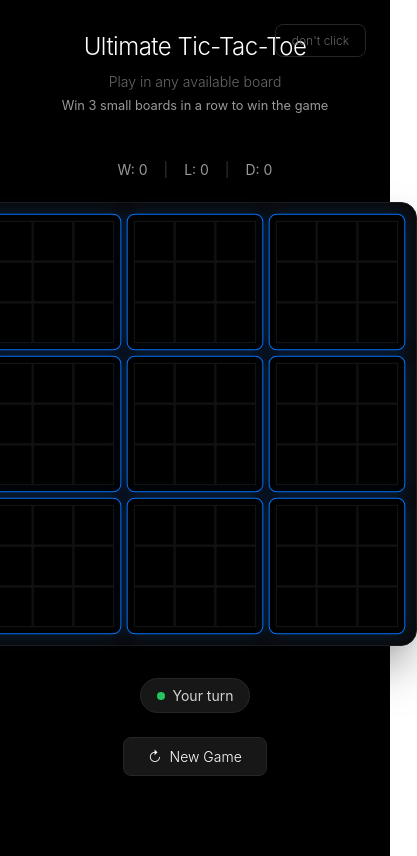
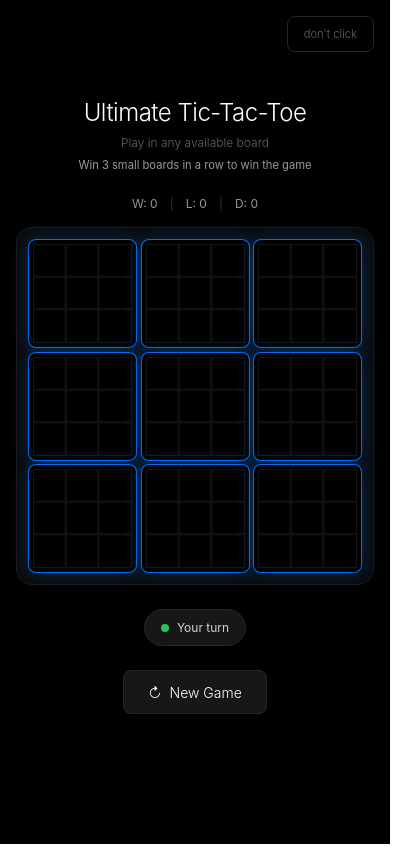
Before and after one commit to cotangens8/game, a React (Vite) app: page / in a window 390 px wide. Shown: the whole page, 417 px wide, since content can reach past the window. Built offline with nearby package versions, Linux system fonts and the light colour scheme; no server answers.

Commit message:
Optimize for mobile devices

```diff
--- a/src/App.css
+++ b/src/App.css
@@ -2,6 +2,7 @@
   margin: 0;
   padding: 0;
   box-sizing: border-box;
+  -webkit-tap-highlight-color: transparent;
 }
 
 body {
@@ -9,22 +10,30 @@ body {
     'Ubuntu', 'Cantarell', 'Fira Sans', 'Droid Sans', 'Helvetica Neue', sans-serif;
   -webkit-font-smoothing: antialiased;
   -moz-osx-font-smoothing: grayscale;
+  overflow-x: hidden;
+  position: fixed;
+  width: 100%;
+  height: 100%;
 }
 
 .game-container {
   min-height: 100vh;
+  min-height: 100dvh; /* Dynamic viewport height for mobile */
   background: #000000;
   color: white;
   display: flex;
   flex-direction: column;
   align-items: center;
   justify-content: center;
-  padding: 2rem 1rem;
+  padding: 1rem;
+  overflow-y: auto;
+  -webkit-overflow-scrolling: touch;
 }
 
 .header {
-  margin-bottom: 3rem;
+  margin-bottom: 1.5rem;
   text-align: center;
+  max-width: 100%;
 }
 
 .title-row {
@@ -32,37 +41,35 @@ body {
   align-items: center;
   justify-content: center;
   gap: 0.75rem;
-  margin-bottom: 0.75rem;
-}
-
-.sparkle {
-  font-size: 1.5rem;
-  color: #0070F3;
+  margin-bottom: 0.5rem;
 }
 
 h1 {
-  font-size: 2.5rem;
+  font-size: clamp(1.5rem, 5vw, 2.5rem);
   font-weight: 300;
   letter-spacing: -0.02em;
 }
 
 .subtitle {
   color: #666;
-  font-size: 0.875rem;
+  font-size: clamp(0.75rem, 3vw, 0.875rem);
   font-weight: 300;
+  padding: 0 1rem;
 }
+
 .rules {
   color: #999;
-  font-size: 0.8rem;
+  font-size: clamp(0.7rem, 2.5vw, 0.8rem);
   font-weight: 400;
   margin-top: 0.5rem;
+  padding: 0 1rem;
 }
 
 .stats {
   display: flex;
-  gap: 1rem;
-  margin-bottom: 1.5rem;
-  font-size: 0.875rem;
+  gap: 0.75rem;
+  margin-bottom: 1rem;
+  font-size: clamp(0.75rem, 3vw, 0.875rem);
   color: #999;
 }
 
@@ -72,27 +79,29 @@ h1 {
   gap: 0.5rem;
 }
 
-.stat-icon {
-  color: #22c55e;
-}
-
 .stat-divider {
   color: #333;
 }
 
 .board-container {
-  margin-bottom: 2rem;
+  margin-bottom: 1.5rem;
+  width: 100%;
+  max-width: min(95vw, 600px);
+  display: flex;
+  justify-content: center;
 }
 
 .big-board {
   display: grid;
   grid-template-columns: repeat(3, 1fr);
-  gap: 0.75rem;
-  padding: 1.5rem;
+  gap: clamp(0.375rem, 1.5vw, 0.75rem);
+  padding: clamp(0.75rem, 3vw, 1.5rem);
   background: #0a0a0a;
   border: 1px solid #1a1a1a;
   border-radius: 1rem;
   box-shadow: 0 25px 50px -12px rgba(0, 0, 0, 0.5);
+  width: 100%;
+  max-width: 600px;
 }
 
 .small-board {
@@ -100,13 +109,14 @@ h1 {
   background: #000;
   border: 1px solid #262626;
   border-radius: 0.5rem;
-  padding: 0.5rem;
+  padding: clamp(0.25rem, 1vw, 0.5rem);
   transition: all 0.3s ease;
+  aspect-ratio: 1;
 }
 
 .small-board.active {
   border-color: #0070F3;
-  box-shadow: 0 0 20px rgba(0, 112, 243, 0.2);
+  box-shadow: 0 0 20px rgba(0, 112, 243, 0.3);
   transform: scale(1.02);
 }
 
@@ -127,13 +137,13 @@ h1 {
 
 .winner-x {
   position: relative;
-  width: 4rem;
-  height: 4rem;
+  width: clamp(2.5rem, 10vw, 4rem);
+  height: clamp(2.5rem, 10vw, 4rem);
 }
 
 .x-line {
   position: absolute;
-  width: 3rem;
+  width: clamp(2rem, 8vw, 3rem);
   height: 0.25rem;
   background: white;
   border-radius: 0.125rem;
@@ -151,8 +161,8 @@ h1 {
 }
 
 .winner-o {
-  width: 3.5rem;
-  height: 3.5rem;
+  width: clamp(2.5rem, 9vw, 3.5rem);
+  height: clamp(2.5rem, 9vw, 3.5rem);
   border: 0.25rem solid #0070F3;
   border-radius: 50%;
 }
@@ -161,6 +171,7 @@ h1 {
   display: grid;
   grid-template-columns: repeat(3, 1fr);
   gap: 0;
+  height: 100%;
 }
 
 .cell {
@@ -173,11 +184,18 @@ h1 {
   cursor: pointer;
   transition: background 0.2s;
   padding: 0;
-  min-height: 3rem;
+  min-height: clamp(2rem, 8vw, 3rem);
+  touch-action: manipulation;
+  -webkit-tap-highlight-color: transparent;
 }
 
 .cell:hover:not(:disabled) {
   background: #171717;
+}
+
+.cell:active:not(:disabled) {
+  background: #262626;
+  transform: scale(0.95);
 }
 
 .cell:disabled {
@@ -190,18 +208,18 @@ h1 {
 
 .mark-x {
   position: relative;
-  width: 2rem;
-  height: 2rem;
+  width: clamp(1.25rem, 5vw, 2rem);
+  height: clamp(1.25rem, 5vw, 2rem);
 }
 
 .mark-x .x-line {
-  width: 1.5rem;
+  width: clamp(1rem, 4vw, 1.5rem);
   height: 0.125rem;
 }
 
 .mark-o {
-  width: 1.75rem;
-  height: 1.75rem;
+  width: clamp(1.125rem, 4.5vw, 1.75rem);
+  height: clamp(1.125rem, 4.5vw, 1.75rem);
   border: 0.125rem solid #0070F3;
   border-radius: 50%;
 }
@@ -211,11 +229,11 @@ h1 {
   display: flex;
   align-items: center;
   gap: 0.5rem;
-  padding: 0.5rem 1rem;
+  padding: 0.625rem 1rem;
   background: #171717;
   border: 1px solid #262626;
   border-radius: 9999px;
-  font-size: 0.875rem;
+  font-size: clamp(0.75rem, 3vw, 0.875rem);
   color: #d4d4d4;
 }
 
@@ -224,6 +242,7 @@ h1 {
   height: 0.5rem;
   border-radius: 50%;
   background: #22c55e;
+  flex-shrink: 0;
 }
 
 .status-indicator.thinking {
@@ -242,10 +261,10 @@ h1 {
 
 .game-over {
   margin-bottom: 1.5rem;
-  padding: 0.75rem 1.5rem;
+  padding: 0.875rem 1.5rem;
   background: linear-gradient(to right, #2563eb, #7c3aed);
   border-radius: 0.5rem;
-  font-size: 1.125rem;
+  font-size: clamp(1rem, 4vw, 1.125rem);
   font-weight: 500;
   box-shadow: 0 10px 15px -3px rgba(0, 0, 0, 0.3);
 }
@@ -255,21 +274,23 @@ h1 {
   flex-wrap: wrap;
   gap: 0.75rem;
   justify-content: center;
-  margin-bottom: 3rem;
+  margin-bottom: 2rem;
 }
 
 .btn {
   display: flex;
   align-items: center;
   gap: 0.5rem;
-  padding: 0.625rem 1.5rem;
-  font-size: 0.875rem;
+  padding: 0.75rem 1.5rem;
+  font-size: clamp(0.875rem, 3.5vw, 0.875rem);
   font-weight: 300;
   border: none;
   border-radius: 0.5rem;
   cursor: pointer;
   transition: all 0.2s;
   font-family: inherit;
+  touch-action: manipulation;
+  min-height: 44px; /* iOS touch target */
 }
 
 .btn-secondary {
@@ -282,6 +303,11 @@ h1 {
   background: #262626;
 }
 
+.btn-secondary:active {
+  background: #333;
+  transform: scale(0.98);
+}
+
 .btn-icon {
   display: inline-block;
   transition: transform 0.5s;
@@ -291,85 +317,34 @@ h1 {
   transform: rotate(180deg);
 }
 
-.difficulty-selector {
-  display: flex;
-  gap: 0.25rem;
-  background: #171717;
-  border: 1px solid #262626;
-  border-radius: 0.5rem;
-  padding: 0.25rem;
-}
-
-.btn-difficulty {
-  padding: 0.375rem 1rem;
-  font-size: 0.875rem;
-  font-weight: 300;
-  border: none;
-  border-radius: 0.25rem;
-  background: transparent;
-  color: #737373;
-  cursor: pointer;
-  transition: all 0.2s;
-  text-transform: capitalize;
-  font-family: inherit;
-}
-
-.btn-difficulty:hover {
-  color: white;
-}
-
-.btn-difficulty.active {
-  background: #2563eb;
-  color: white;
-}
-
-.footer {
-  max-width: 28rem;
-  text-align: center;
-  color: #525252;
-  font-size: 0.75rem;
-  font-weight: 300;
-  line-height: 1.5;
-}
-
-@media (max-width: 640px) {
-  h1 {
-    font-size: 1.5rem;
-  }
-
-  .big-board {
-    gap: 0.5rem;
-    padding: 0.75rem;
-  }
-
-  .small-board {
-    padding: 0.375rem;
-  }
-
-  .cell {
-    min-height: 2.5rem;
-  }
-}
 .dont-click-btn {
   position: absolute;
-  top: 1.5rem;
-  right: 1.5rem;
+  top: 1rem;
+  right: 1rem;
   padding: 0.5rem 1rem;
   background: transparent;
   border: 1px solid #262626;
   color: #666;
   border-radius: 0.5rem;
-  font-size: 0.75rem;
+  font-size: clamp(0.7rem, 2.5vw, 0.75rem);
   font-weight: 300;
   cursor: pointer;
   transition: all 0.2s;
   font-family: inherit;
+  touch-action: manipulation;
+  min-height: 36px;
+  z-index: 100;
 }
 
 .dont-click-btn:hover {
   border-color: #404040;
   color: #999;
 }
+
+.dont-click-btn:active {
+  transform: scale(0.95);
+}
+
 .rickroll-container {
   position: fixed;
   inset: 0;
@@ -382,3 +357,100 @@ h1 {
   height: 100vh;
   border: none;
 }
+
+.close-rickroll-btn {
+  position: absolute;
+  top: 1rem;
+  right: 1rem;
+  width: 3rem;
+  height: 3rem;
+  background: rgba(0, 0, 0, 0.8);
+  border: 1px solid #404040;
+  color: white;
+  border-radius: 50%;
+  font-size: 1.5rem;
+  cursor: pointer;
+  transition: all 0.2s;
+  z-index: 10000;
+  display: flex;
+  align-items: center;
+  justify-content: center;
+  font-family: inherit;
+  line-height: 1;
+  touch-action: manipulation;
+}
+
+.close-rickroll-btn:hover {
+  background: rgba(255, 255, 255, 0.1);
+  border-color: #666;
+  transform: scale(1.1);
+}
+
+.close-rickroll-btn:active {
+  transform: scale(0.95);
+}
+
+/* Landscape orientation optimization for mobile */
+@media (max-height: 600px) and (orientation: landscape) {
+  .game-container {
+    justify-content: flex-start;
+    padding: 0.5rem;
+  }
+
+  .header {
+    margin-bottom: 0.5rem;
+  }
+
+  h1 {
+    font-size: 1.25rem;
+  }
+
+  .subtitle, .rules {
+    font-size: 0.7rem;
+  }
+
+  .stats {
+    margin-bottom: 0.5rem;
+    font-size: 0.75rem;
+  }
+
+  .board-container {
+    margin-bottom: 0.5rem;
+  }
+
+  .big-board {
+    padding: 0.5rem;
+    gap: 0.25rem;
+  }
+
+  .status, .game-over {
+    margin-bottom: 0.5rem;
+  }
+
+  .controls {
+    margin-bottom: 0.5rem;
+  }
+}
+
+/* Very small devices */
+@media (max-width: 360px) {
+  .game-container {
+    padding: 0.5rem;
+  }
+
+  .big-board {
+    gap: 0.25rem;
+    padding: 0.5rem;
+  }
+
+  .small-board {
+    padding: 0.2rem;
+  }
+}
+
+/* Prevent zoom on double tap */
+@media (hover: none) and (pointer: coarse) {
+  * {
+    touch-action: manipulation;
+  }
+}
```
